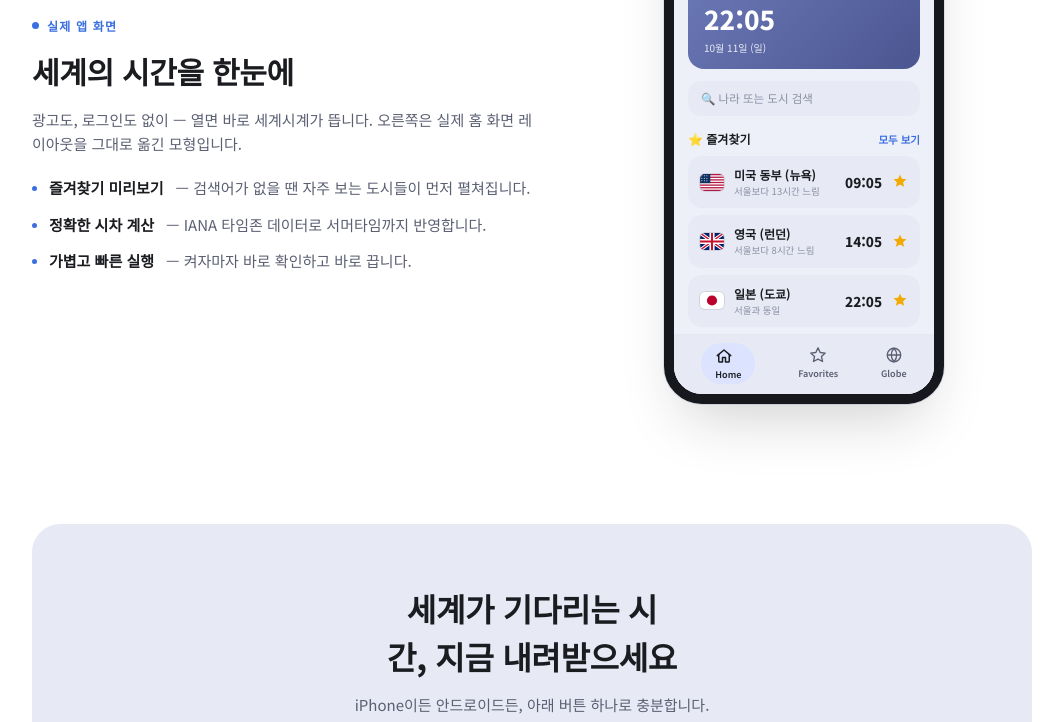
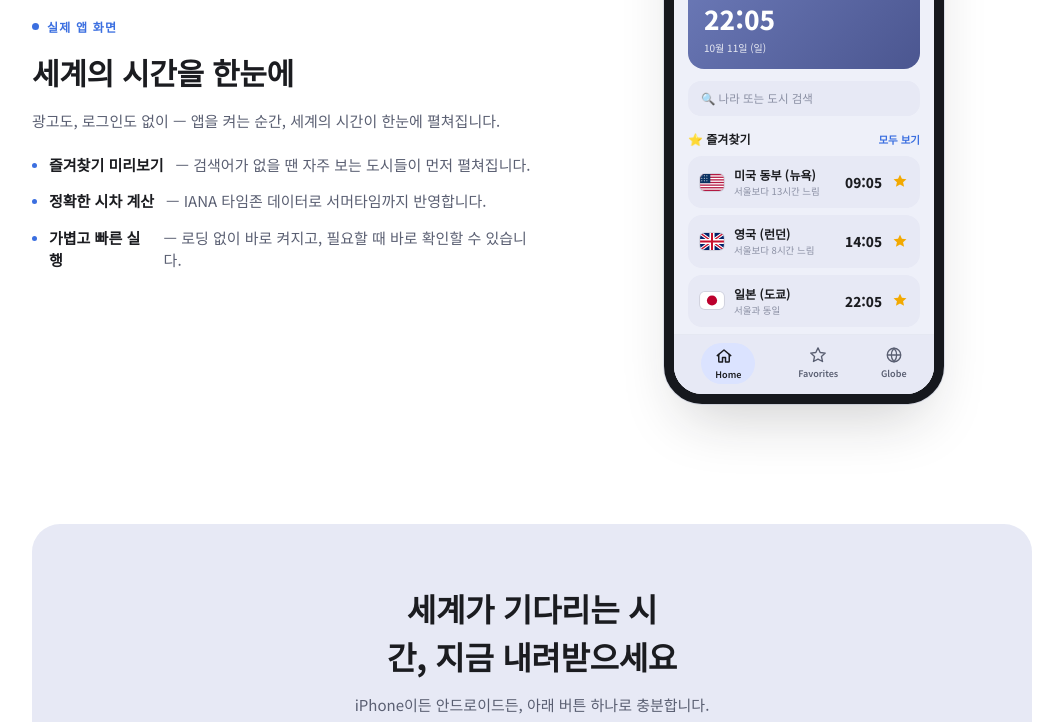
Before and after one commit to hjn0415a/world-clock-landing, a plain HTML site: page index.html in a window 1280 px wide. Shown: the part 1983-2705 px from the top of the page, without its empty margins (108-1171 px from the left). Drawn offline with Linux system fonts and the light colour scheme.

Commit message:
Tweak landing page copy
Co-Authored-By: Claude Sonnet 5 <noreply@anthropic.com>

```diff
--- a/index.html
+++ b/index.html
@@ -349,12 +349,12 @@
       <div class="eyebrow">실제 앱 화면</div>
       <h2>세계의 시간을 한눈에</h2>
       <p style="color:var(--ink-dim);font-size:15px;line-height:1.65">
-        광고도, 로그인도 없이 — 열면 바로 세계시계가 뜹니다. 오른쪽은 실제 홈 화면 레이아웃을 그대로 옮긴 모형입니다.
+        광고도, 로그인도 없이 — 앱을 켜는 순간, 세계의 시간이 한눈에 펼쳐집니다.
       </p>
       <ul class="showcase-list">
         <li><b>즐겨찾기 미리보기</b> — 검색어가 없을 땐 자주 보는 도시들이 먼저 펼쳐집니다.</li>
         <li><b>정확한 시차 계산</b> — IANA 타임존 데이터로 서머타임까지 반영합니다.</li>
-        <li><b>가볍고 빠른 실행</b> — 켜자마자 바로 확인하고 바로 끕니다.</li>
+        <li><b>가볍고 빠른 실행</b> — 로딩 없이 바로 켜지고, 필요할 때 바로 확인할 수 있습니다.</li>
       </ul>
     </div>
     <div class="phone" aria-hidden="true">
```
